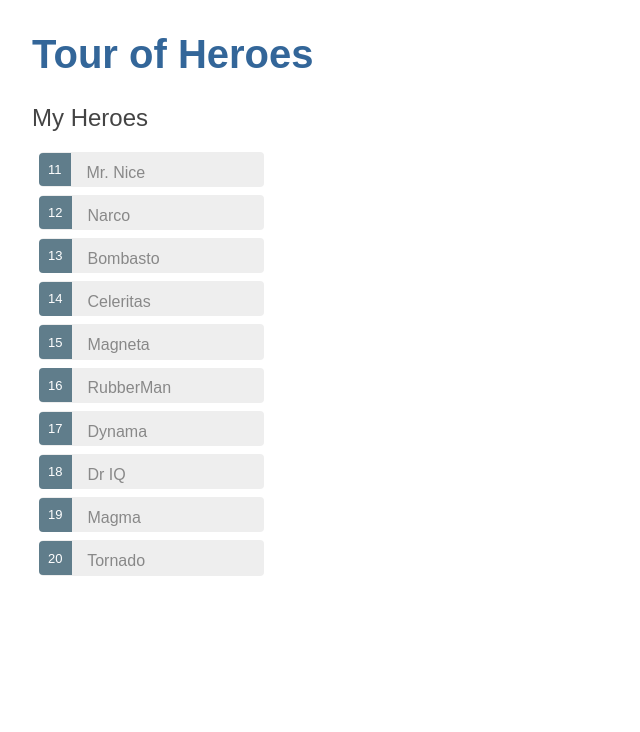
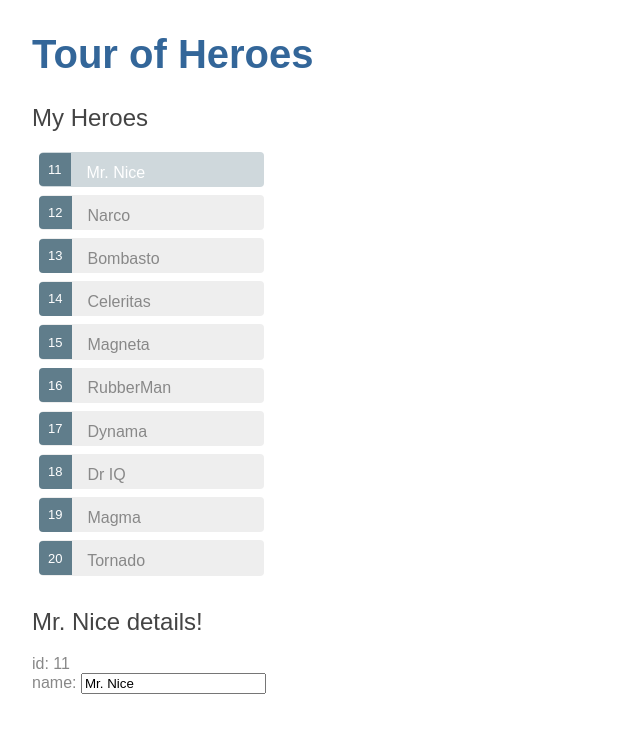
Before and after one commit to Artem56/tour-of-heroes, an Angular app: page / in a window 1280 px wide. Shown: the top 732 px of the page, without its empty margins (0-640 px from the left). Built offline with nearby package versions, Linux system fonts and the light colour scheme.

Commit message:
Добавлен герой по умолчанию

```diff
--- a/src/app/app.component.ts
+++ b/src/app/app.component.ts
@@ -81,7 +81,7 @@ export const HEROES: Hero[] = [
 export class AppComponent {
   title = 'Tour of Heroes';
   heroes = HEROES;
-  selectedHero: Hero;
+  selectedHero: Hero = this.heroes[0];
 
   onSelect(hero: Hero): void {
     this.selectedHero = hero;
```
